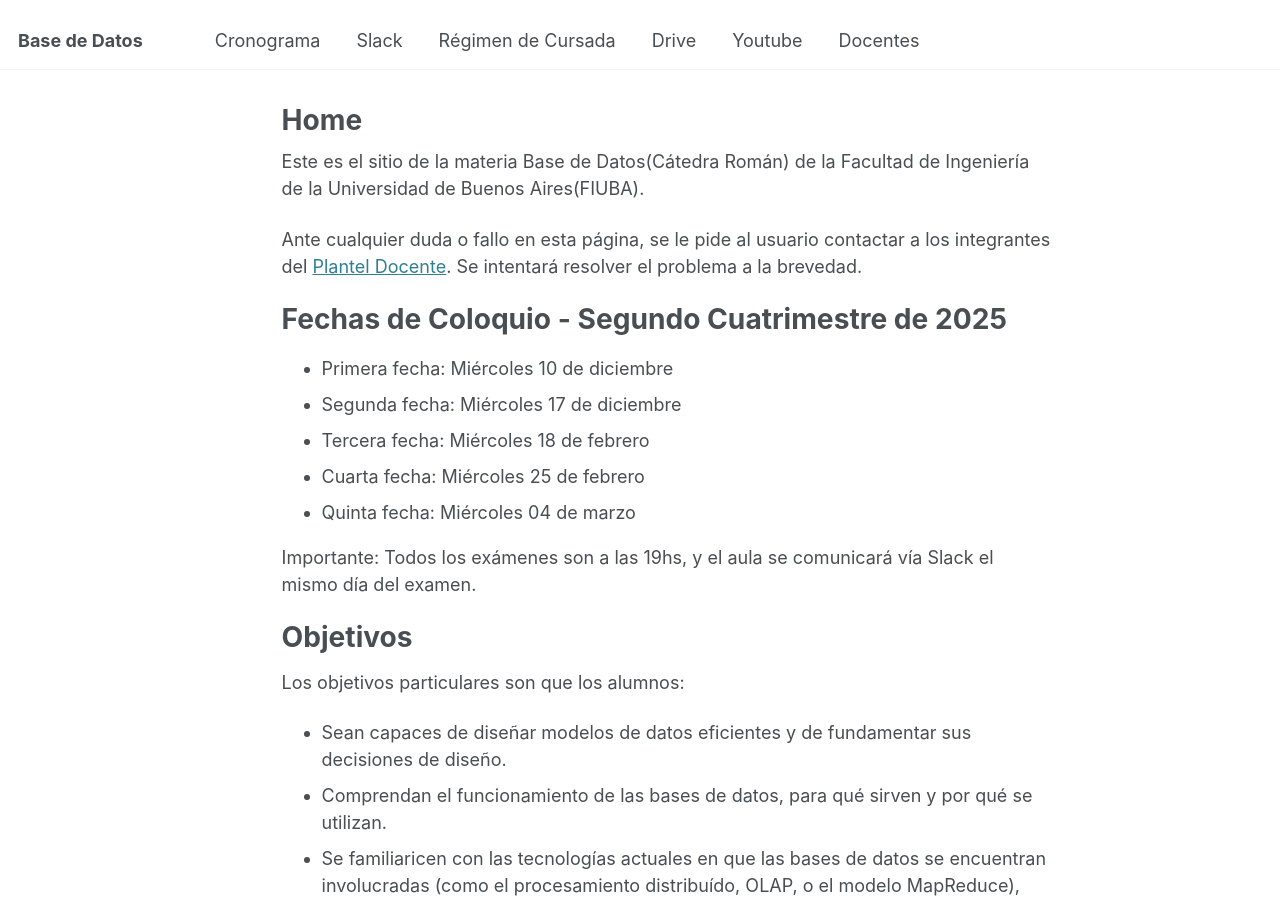
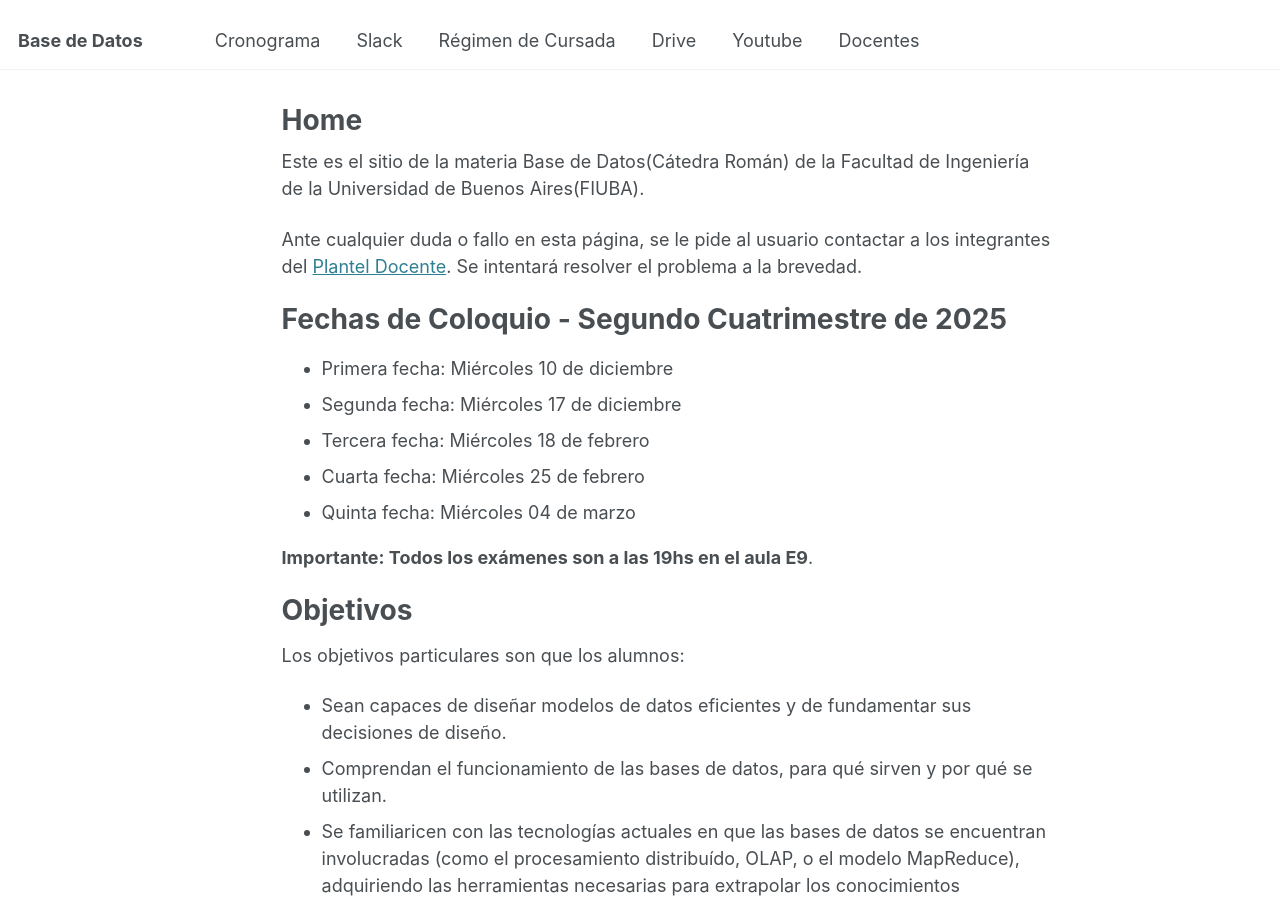
Before and after one commit to base-de-datos-fiuba/bdd-fiuba, a Jekyll site: the page built from _pages/about.md, in a window 1280 px wide and 900 px high. Built offline with Jekyll 4.4.1, drawn with Linux system fonts in a browser that asks for light colours.

Commit message:
Update exam time note in about.md

```diff
--- a/_pages/about.md
+++ b/_pages/about.md
@@ -19,7 +19,7 @@ Fechas de Coloquio - Segundo Cuatrimestre de 2025
 - Cuarta fecha: Miércoles 25 de febrero
 - Quinta fecha: Miércoles 04 de marzo
 
-Importante: Todos los exámenes son a las 19hs, y el aula se comunicará vía Slack el mismo día del examen.
+**Importante: Todos los exámenes son a las 19hs en el aula E9**.
 
 
 Objetivos
```
